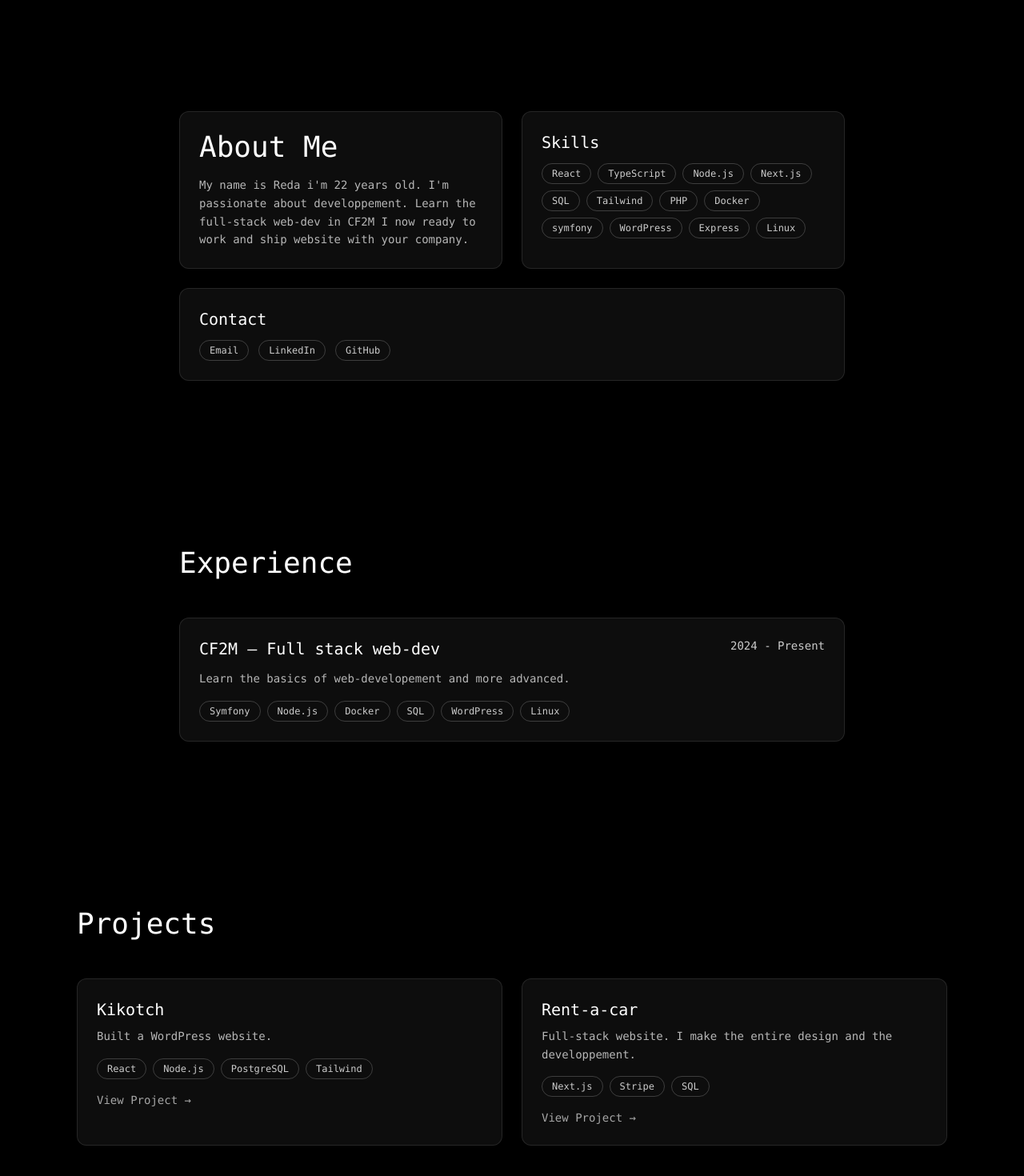
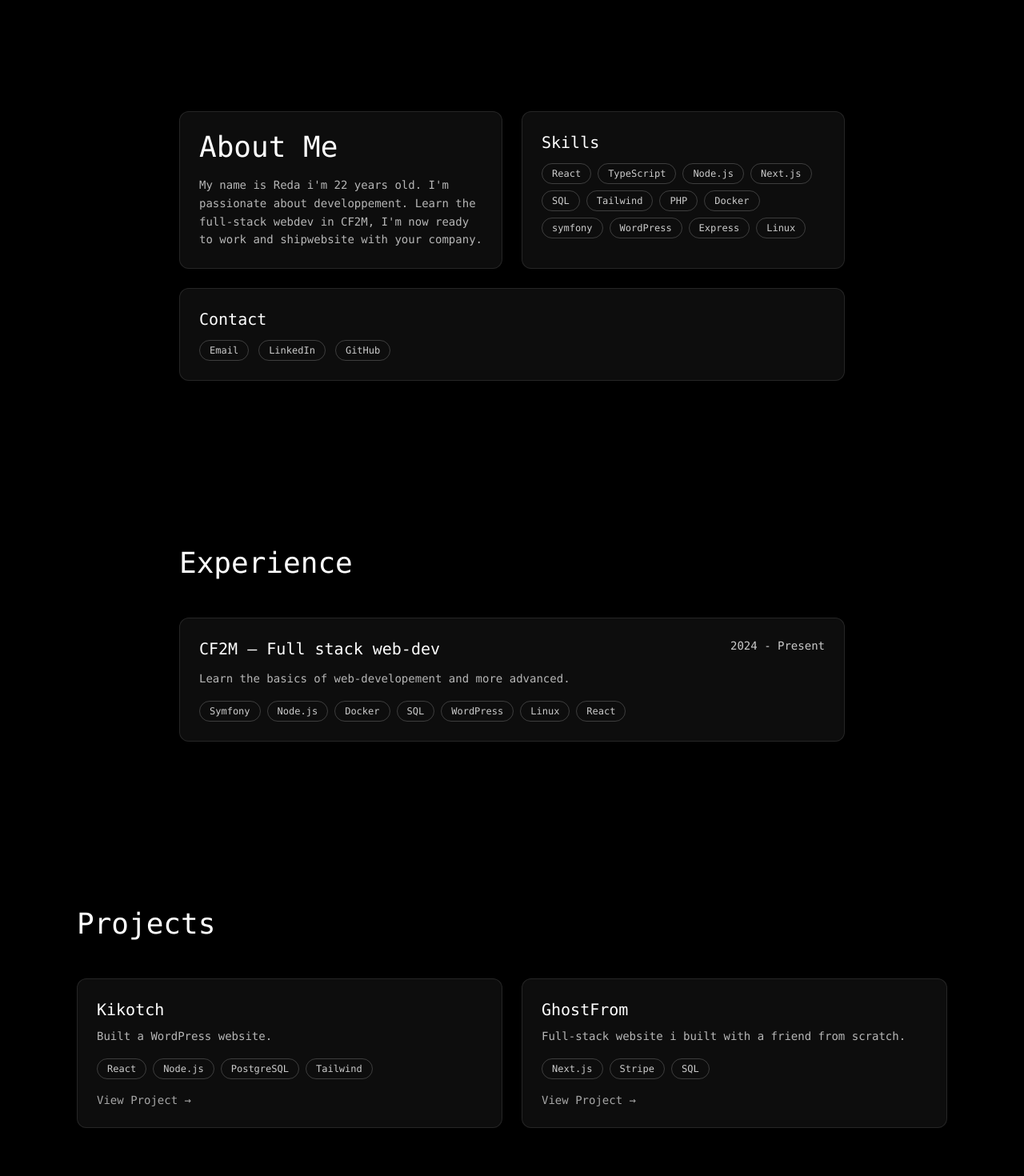
Before and after one commit to redasnkrs/Portfolio., a React (Vite) app: page / in a window 1280 px wide. Shown: the part 821-2291 px from the top of the page at 80% size. Built offline with nearby package versions, Linux system fonts and the light colour scheme.

Commit message:
added a json file for about.

```diff
--- a/src/components/About.tsx
+++ b/src/components/About.tsx
@@ -1,5 +1,5 @@
 import { useMemo } from "react";
-import { about } from "../data/about";
+import { aboutMe } from "../data/about.json";
 
 export function About() {
   const skills = useMemo(
@@ -25,9 +25,7 @@ export function About() {
         <div className="glass-card">
           <h3 className="text-4xl mb-4">About Me</h3>
           <p className="text-sm text-[rgba(255,255,255,0.7)] leading-relaxed">
-            My name is Reda i'm 22 years old. I'm passionate about
-            developpement. Learn the full-stack web-dev in CF2M I now ready to
-            work and ship website with your company.
+            {aboutMe}
           </p>
         </div>
         <div className="glass-card">
--- /dev/null
+++ b/src/data/about.json
@@ -0,0 +1,3 @@
+{
+  "aboutMe": "My name is Reda i'm 22 years old. I'm passionate about developpement. Learn the full-stack webdev in CF2M, I'm now ready to work and shipwebsite with your company."
+}
--- a/src/data/about.ts
+++ /dev/null
@@ -1,7 +0,0 @@
-export type About = {
-  aboutme: string;
-};
-export const About: About = {
-  aboutme:
-    "I'm 22 years old and i love the web dev. I learn the basics in CF2M. I'm a passionate",
-};
--- a/src/data/experience.ts
+++ b/src/data/experience.ts
@@ -8,10 +8,18 @@ export type Experience = {
 
 export const experiences: Experience[] = [
   {
-    company: 'CF2M',
-    position: 'Full stack web-dev',
-    period: '2024 - Present',
-    description: 'Learn the basics of web-developement and more advanced.',
-    technologies: ['Symfony', 'Node.js', 'Docker', 'SQL', 'WordPress', 'Linux'],
+    company: "CF2M",
+    position: "Full stack web-dev",
+    period: "2024 - Present",
+    description: "Learn the basics of web-developement and more advanced.",
+    technologies: [
+      "Symfony",
+      "Node.js",
+      "Docker",
+      "SQL",
+      "WordPress",
+      "Linux",
+      "React",
+    ],
   },
 ];
--- a/src/data/projects.ts
+++ b/src/data/projects.ts
@@ -7,13 +7,13 @@ export type Project = {
 
 export const projects: Project[] = [
   {
-    title: 'Kikotch',
-    description: 'Built a WordPress website.',
-    technologies: ['React', 'Node.js', 'PostgreSQL', 'Tailwind'],
+    title: "Kikotch",
+    description: "Built a WordPress website.",
+    technologies: ["React", "Node.js", "PostgreSQL", "Tailwind"],
   },
   {
-    title: 'Rent-a-car',
-    description: 'Full-stack website. I make the entire design and the developpement.',
-    technologies: ['Next.js', 'Stripe', 'SQL'],
+    title: "GhostFrom",
+    description: "Full-stack website i built with a friend from scratch.",
+    technologies: ["Next.js", "Stripe", "SQL"],
   },
 ];
```
